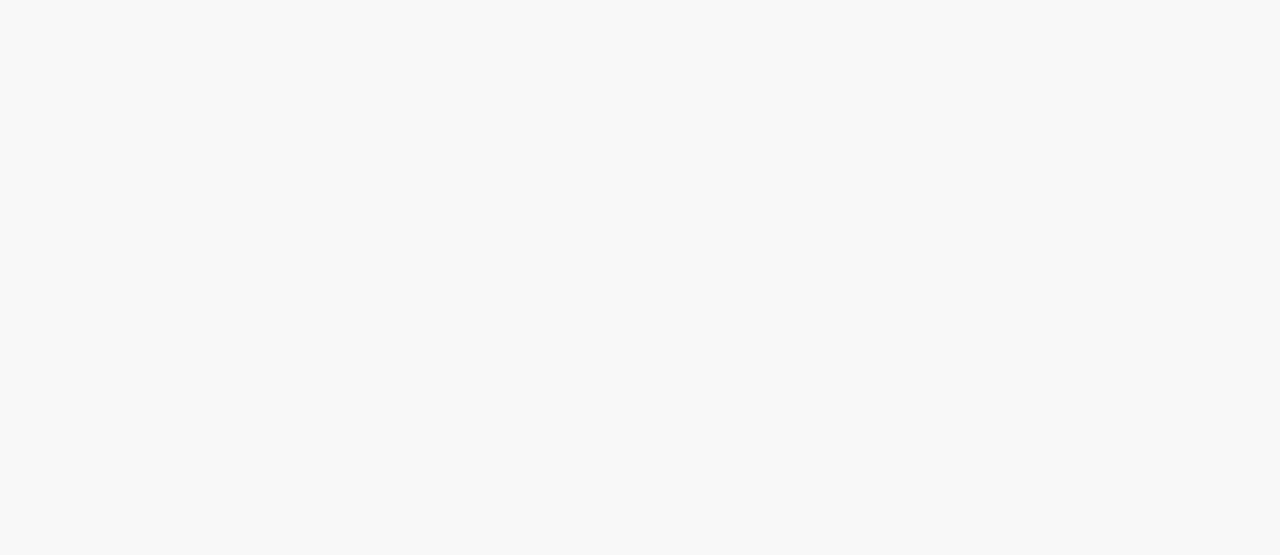
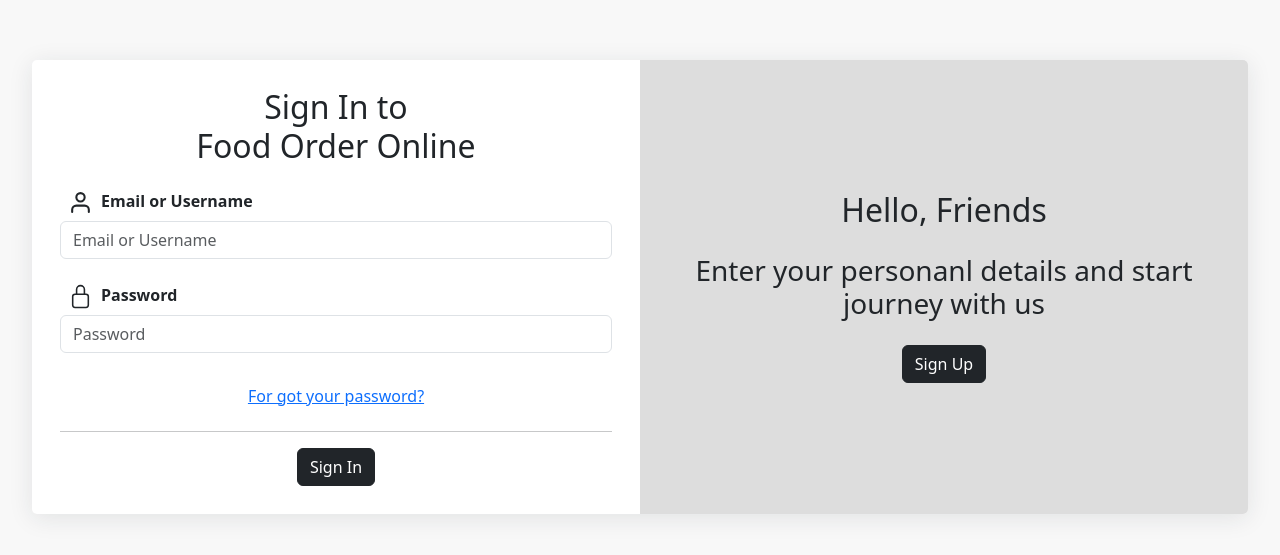
Before and after one commit to B-MNSN/food_order_online_frontend, a React (Vite) app: page /auth in a window 1280 px wide. Before the commit this address had no page. Shown: the part 113-668 px from the top of the page. Built offline with nearby package versions, Linux system fonts and the light colour scheme.

Commit message:
Add sign in componant

```diff
--- a/src/App.jsx
+++ b/src/App.jsx
@@ -7,14 +7,15 @@ import { Route, Routes } from "react-router-dom";
 import Home from './pages/Home';
 import Cart from './pages/Cart';
 import History from './pages/History';
+import AuthPage from './pages/AuthPage';
 
 function App() {
-  const [count, setCount] = useState(0)
 
   return (
     <>
       <Routes>
-        <Route path='/' element={<Home />} />
+        <Route path='/' element={<AuthPage />} />
+        <Route path="/auth" element={<AuthPage />} />
         <Route path='/home' element={<Home />} />
         <Route path='/cart' element={<Cart />} />
         <Route path='/history' element={<History />} />
--- a/src/App.scss
+++ b/src/App.scss
@@ -1,6 +1,14 @@
 body {
     background-color: #f8f8f8 !important;
     margin: 0 2rem !important;
+}
+input,
+select,
+textarea{
+    &:focus {
+        box-shadow: unset !important;
+        border-color: #dee2e6 !important;
+    }
 }
 
 .box-icon {
--- /dev/null
+++ b/src/components/SignIn.jsx
@@ -0,0 +1,31 @@
+import React from 'react';
+import Form from 'react-bootstrap/Form';
+import Button from 'react-bootstrap/Button';
+import { FiUser } from "react-icons/fi";
+import { IoLockClosedOutline } from "react-icons/io5";
+
+const SignIn = () => {
+    return (
+        <>
+            <h2 className='text-center'>Sign In to <br/> Food Order Online</h2>
+            <Form>
+                <Form.Group className="mt-3 mb-4" controlId="exampleForm.ControlInput1">
+                    <FiUser size={25} className='mx-2'/>
+                    <Form.Label className='fw-semibold'>Email or Username</Form.Label>
+                    <Form.Control type="email" placeholder="Email or Username" />
+                </Form.Group>
+                <Form.Group className="mb-4" controlId="exampleForm.ControlInput1">
+                    <IoLockClosedOutline size={25} className='mx-2'/>
+                    <Form.Label className='fw-semibold'>Password</Form.Label>
+                    <Form.Control type="password" placeholder="Password" />
+                </Form.Group>
+                <Button variant="link" className='d-block mx-auto'>For got your password?</Button>
+                <hr/>
+                <Button variant="dark" className='d-block mx-auto'>Sign In</Button>
+            </Form>
+        </>
+
+    );
+};
+
+export default SignIn;
--- /dev/null
+++ b/src/pages/AuthPage.jsx
@@ -0,0 +1,26 @@
+import React, { useState } from 'react';
+import SignIn from '../components/SignIn';
+import Button from 'react-bootstrap/Button';
+import '../sass/authPage.scss';
+
+function AuthPage() {
+
+    return (
+        <div className='box-auth'>
+            <div className="sign-in-panel">
+                <div className='box-form-signin'>
+                    <SignIn/>
+                </div>
+                <div className='box-des'>
+                    <h2>Hello, Friends</h2>
+                    <h3>Enter your personanl details
+                        and start journey with us</h3>
+                    <Button variant="dark">Sign Up</Button>
+                </div>
+            </div>
+        </div>
+
+    );
+}
+
+export default AuthPage;
--- /dev/null
+++ b/src/sass/authPage.scss
@@ -0,0 +1,35 @@
+.box-auth {
+    display: flex;
+    min-height: 100vh;
+    flex-direction: column;
+    justify-content: center;
+    align-items: center;
+    .sign-in-panel {
+        display: flex;
+        box-shadow: 0 4px 24px 0 rgba(34, 41, 47, .1);
+        background-color: #fff;
+        border-radius: 5px;
+        width: 100%;
+        .box-form-signin {
+            display: flex;
+            flex-direction: column;
+            padding: 1.75rem;
+            width: 50%;
+        }
+        .box-des {
+            background-color: #ddd;
+            width: 50%;
+            border-top-right-radius: 5px;
+            border-bottom-right-radius: 5px;
+            display: flex;
+            flex-direction: column;
+            align-items: center;
+            justify-content: center;
+            text-align: center;
+            padding: 1.5rem;
+            gap: 1rem;
+
+        }
+
+    }
+}
```
